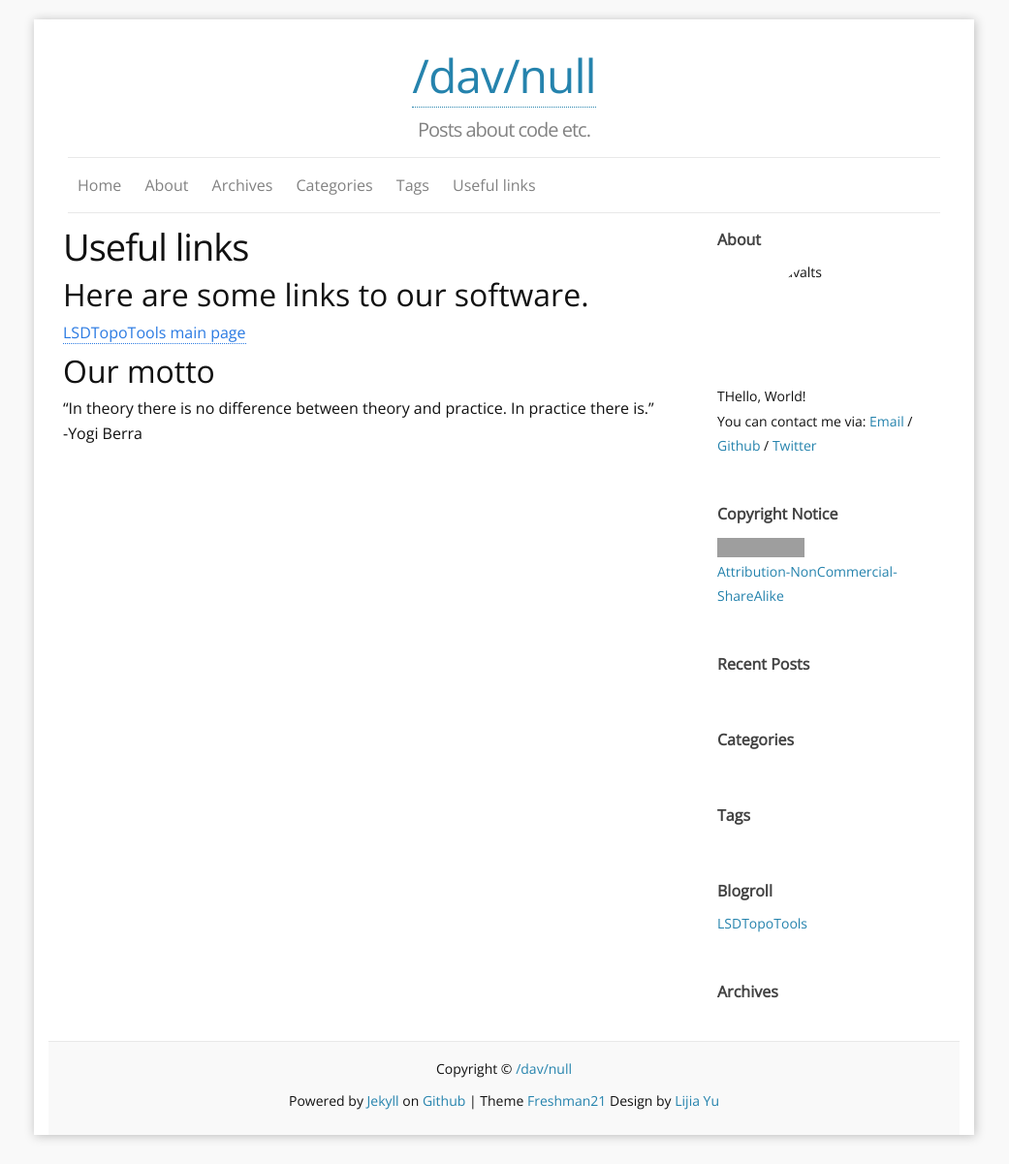
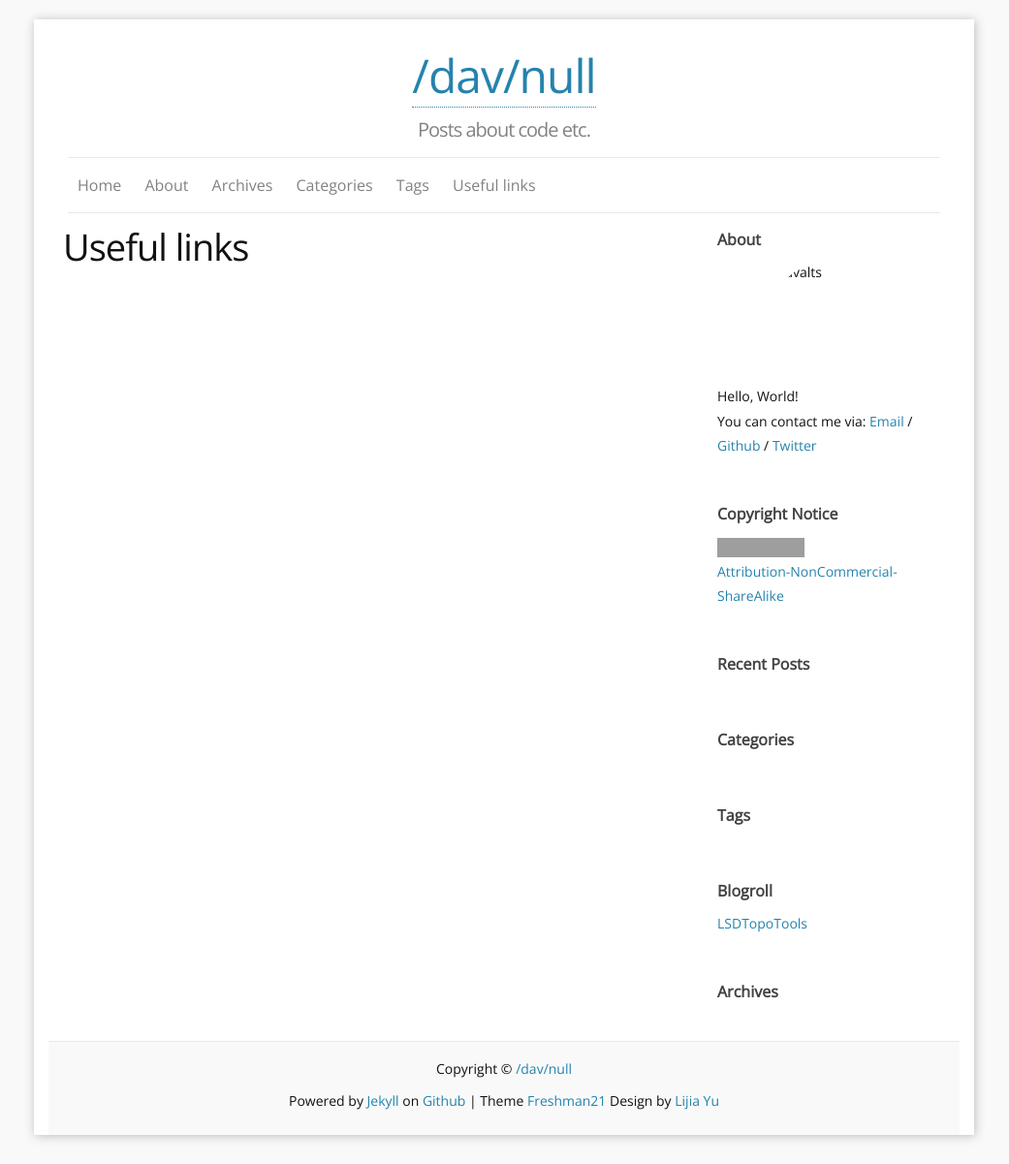
Before and after one commit to dvalters/dvalters.github.io, a Jekyll site: the page built from f_guestbook.md, in a window 1280 px wide. Shown: the whole page at 97% size, without its empty margins (120-1161 px from the left). Built offline with Jekyll 4.4.1, drawn with Linux system fonts in a browser that asks for light colours; grey boxes are pictures that could not be loaded.

Commit message:
Minor changes

```diff
--- a/_config.yml
+++ b/_config.yml
@@ -2,7 +2,7 @@
 title: /dav/null
 tagline: Posts about code etc.
 author: dvalts
-email: dvalts@gmail.coom
+email: dvalts@gmail.com
 description: "dvalts' ramblings about code and life" # You can edit this line in _config.yml. It will appear in your document head meta and in your feed.xml site description
 keywords: "c++, python"
 baseurl: "" # the subpath of your site, e.g. /blog
@@ -13,7 +13,7 @@ locale: en_US
 twitter_username: dvalts
 github_username:  decvalts
 favicon:     "/images/favicon.ico"
-aboutme: THello, World! # these are shown on aboutme-sidebar.
+aboutme: Hello, World! # these are shown on aboutme-sidebar.
 aboutme_photo:  # your photo.
 
 
--- a/f_guestbook.md
+++ b/f_guestbook.md
@@ -4,10 +4,3 @@ title: Useful links
 comments: no
 permalink: /useful_links/
 ---
-## Here are some links to our software.
-
-[LSDTopoTools main page](http://lsdtopotools.github.io/)
-
-## Our motto
-
-"In theory there is no difference between theory and practice. In practice there is." -Yogi Berra
```
